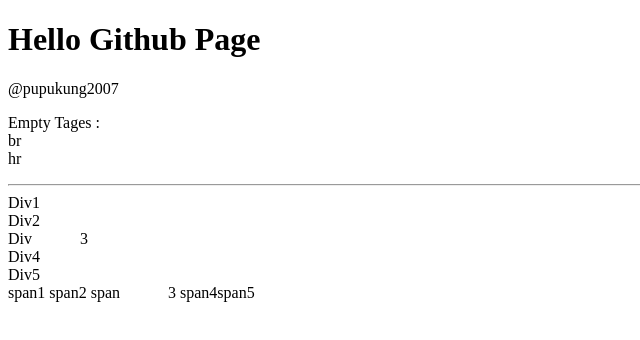
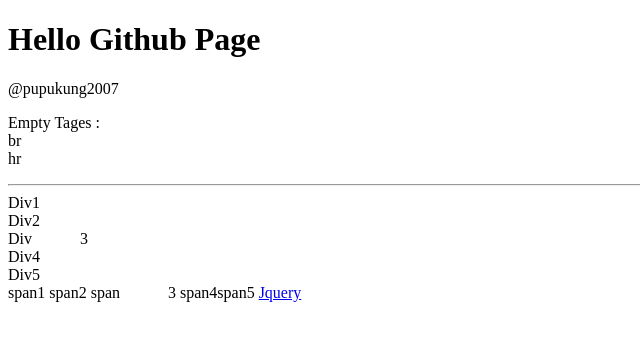
Before and after one commit to pupukung2007/pupukung2007.github.io, a plain HTML site: page index.html in a window 1280 px wide. Shown: the full height of the page, 0-640 px from the left. Drawn offline with Linux system fonts and the light colour scheme.

Commit message:
Added Jquery link

```diff
--- a/index.html
+++ b/index.html
@@ -28,6 +28,7 @@
 		span&nbsp;&nbsp;&nbsp;&nbsp;&nbsp;&nbsp;&nbsp;&nbsp;&nbsp;&nbsp;&nbsp;&nbsp;3
 	</span>
 	<span>span4</span><span>span5</span>
+	<a href="jquery3">Jquery</a>
 
 
 
```
